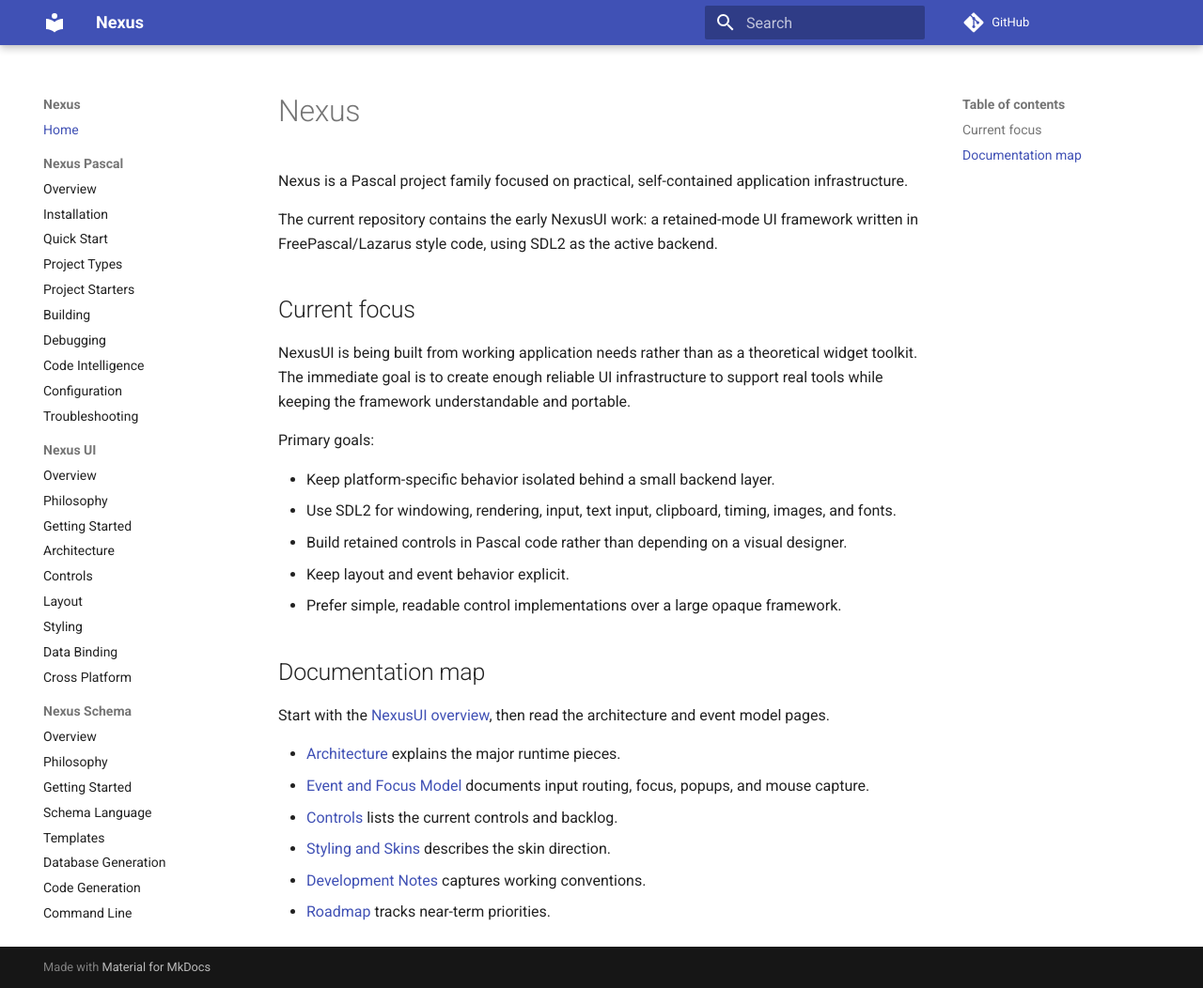
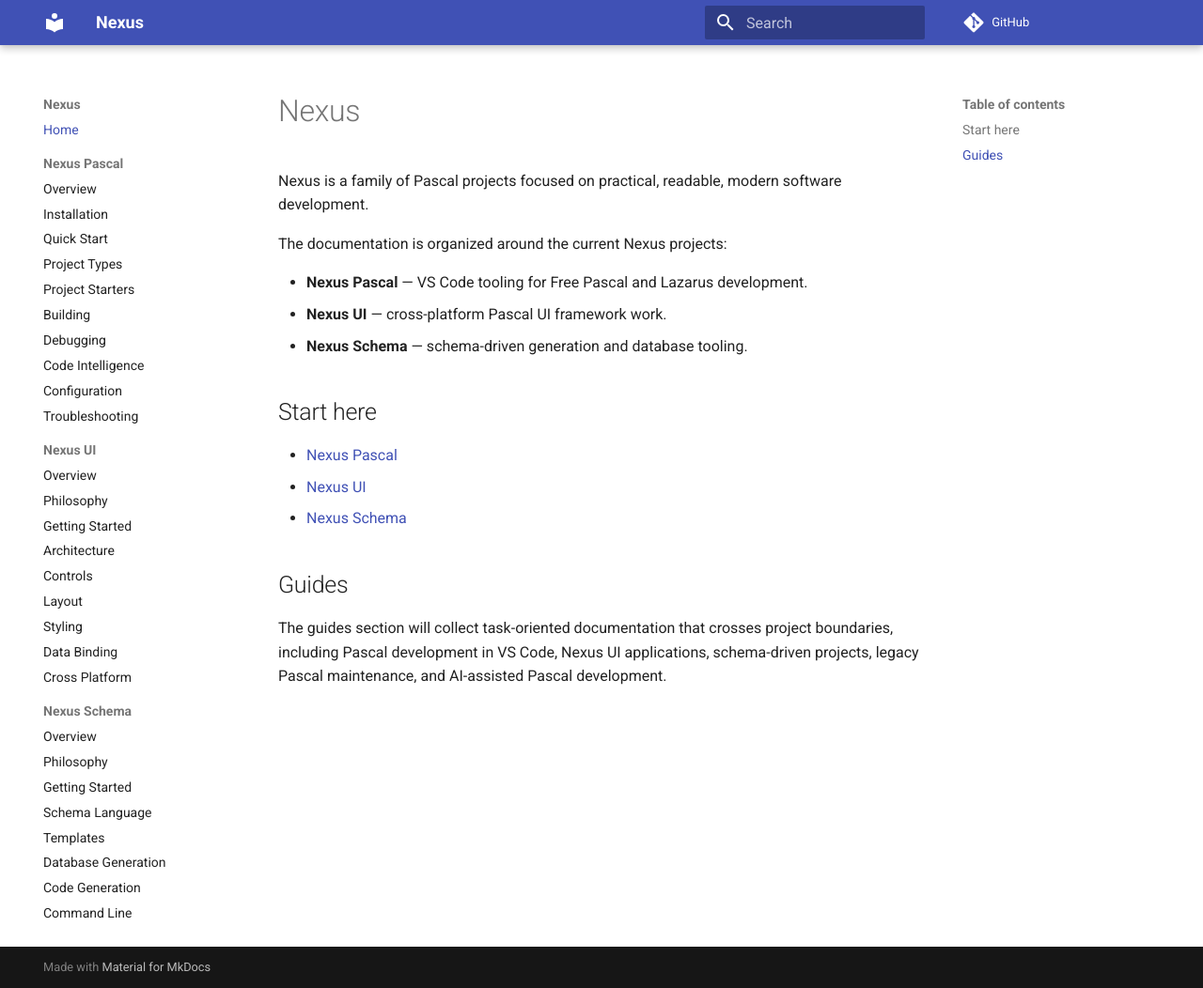
Before and after one commit to nxrp-dev/nexus, an MkDocs documentation site: the page built from docs/index.md, in a window 1280 px wide and 1052 px high. Shown: the whole window at 94% size. Built offline with MkDocs 1.6.1 and Material for MkDocs 9.7.7, drawn with Linux system fonts in a browser that asks for light colours; comment, search, counter and statistics services are not loaded.

Commit message:
Update documentation landing page for Nexus projects

```diff
--- a/docs/index.md
+++ b/docs/index.md
@@ -1,28 +1,19 @@
 # Nexus
 
-Nexus is a Pascal project family focused on practical, self-contained application infrastructure.
+Nexus is a family of Pascal projects focused on practical, readable, modern software development.
 
-The current repository contains the early NexusUI work: a retained-mode UI framework written in FreePascal/Lazarus style code, using SDL2 as the active backend.
+The documentation is organized around the current Nexus projects:
 
-## Current focus
+- **Nexus Pascal** — VS Code tooling for Free Pascal and Lazarus development.
+- **Nexus UI** — cross-platform Pascal UI framework work.
+- **Nexus Schema** — schema-driven generation and database tooling.
 
-NexusUI is being built from working application needs rather than as a theoretical widget toolkit. The immediate goal is to create enough reliable UI infrastructure to support real tools while keeping the framework understandable and portable.
+## Start here
 
-Primary goals:
+- [Nexus Pascal](nexus-pascal/overview.md)
+- [Nexus UI](nexus-ui/overview.md)
+- [Nexus Schema](nexus-schema/overview.md)
 
-- Keep platform-specific behavior isolated behind a small backend layer.
-- Use SDL2 for windowing, rendering, input, text input, clipboard, timing, images, and fonts.
-- Build retained controls in Pascal code rather than depending on a visual designer.
-- Keep layout and event behavior explicit.
-- Prefer simple, readable control implementations over a large opaque framework.
+## Guides
 
-## Documentation map
-
-Start with the [NexusUI overview](nexusui/index.md), then read the architecture and event model pages.
-
-- [Architecture](nexusui/architecture.md) explains the major runtime pieces.
-- [Event and Focus Model](nexusui/event-focus.md) documents input routing, focus, popups, and mouse capture.
-- [Controls](nexusui/controls.md) lists the current controls and backlog.
-- [Styling and Skins](nexusui/styling-skins.md) describes the skin direction.
-- [Development Notes](nexusui/development.md) captures working conventions.
-- [Roadmap](nexusui/roadmap.md) tracks near-term priorities.
+The guides section will collect task-oriented documentation that crosses project boundaries, including Pascal development in VS Code, Nexus UI applications, schema-driven projects, legacy Pascal maintenance, and AI-assisted Pascal development.
```
